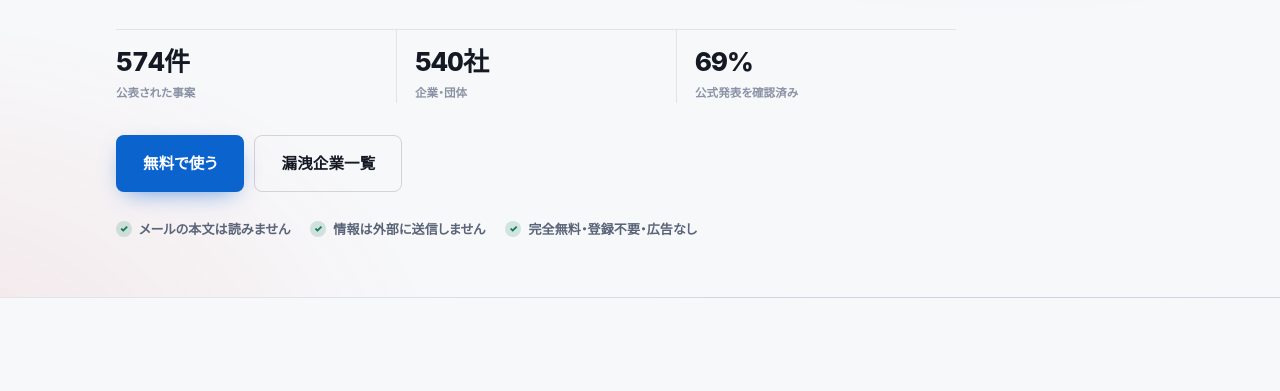
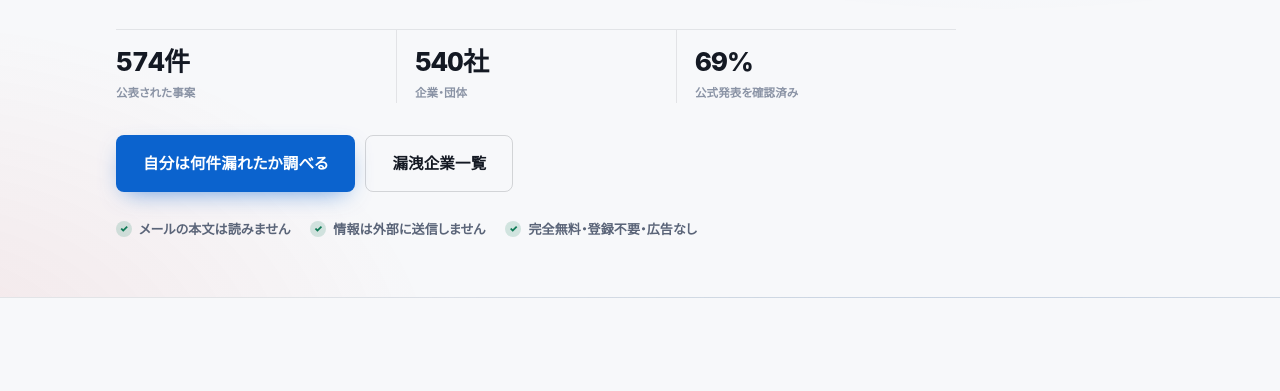
Before and after one commit to M2AI-jp/leakscan, a browser extension: page site/index.html in a window 1280 px wide. Shown: the part 372-763 px from the top of the page. Drawn offline with Linux system fonts and the light colour scheme.

Commit message:
copy(site): ファーストビューのボタンを「何をするか」が分かる言葉にする
「無料で使う」では、何を使うのか・何が分かるのかが伝わらない。
上に出ている大きな数字と、ボタンの行き先がつながっていなかった。
「自分は何件漏れたか調べる」に変える。

```diff
--- a/site/index.html
+++ b/site/index.html
@@ -64,7 +64,7 @@
       </div>
 
       <div class="cta-row">
-        <a class="btn btn-primary" href="#use">無料で使う</a>
+        <a class="btn btn-primary" href="#use">自分は何件漏れたか調べる</a>
         <a class="btn btn-ghost" href="list">漏洩企業一覧</a>
       </div>
 
```
